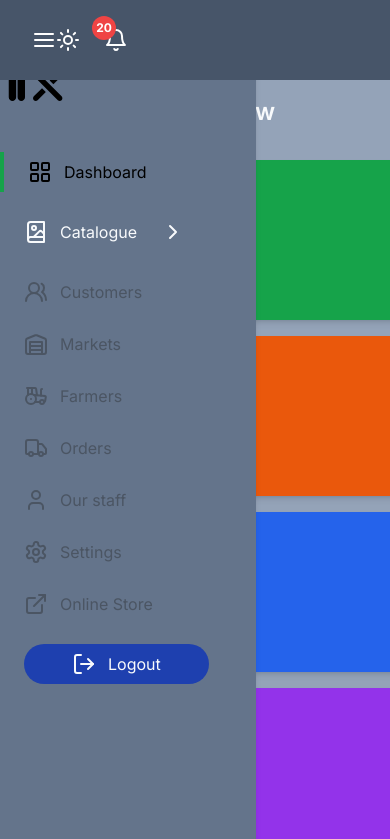
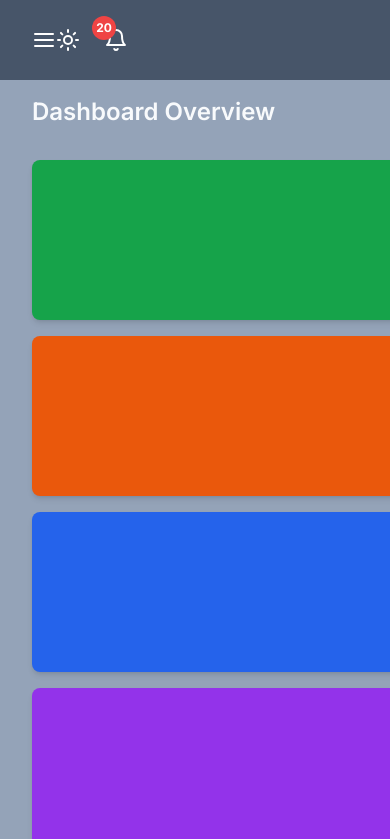
Before and after one commit to skazimhasani/Vendo-Square, a Next.js app: page /dashboard in a window 390 px wide. Shown: the top 839 px of the page. Built offline with nearby package versions, Linux system fonts and the light colour scheme.

Commit message:
Clickable Sidebar

```diff
--- a/app/(back-office)/layout.js
+++ b/app/(back-office)/layout.js
@@ -1,15 +1,17 @@
+"use client";
 import React from "react";
 import Sidebar from "@/components/backoffice/sidebar";
 import Navbar from "@/components/backoffice/navbar";
 export default function BackofficeLayout({ children }) {
+  const [showSidebar, setShowSidebar] = React.useState(false);
   return (
     <div className="flex">
       {/* Sidebar */}
-      <Sidebar />
+      <Sidebar showSidebar={showSidebar} />
 
       {/* Main body */}
       <div className="lg:ml-64 ml-0 flex-grow bg-slate-100 min-h-screen">
-        <Navbar />
+        <Navbar showSidebar={showSidebar} setShowSidebar={setShowSidebar} />
         {/* Body */}
         <main className="p-8 bg-slate-100 dark:bg-slate-400 text-slate-50 mt-16">
           {children}
--- a/components/backoffice/navbar.jsx
+++ b/components/backoffice/navbar.jsx
@@ -20,7 +20,7 @@ import {
 } from "@/components/ui/dropdown-menu";
 import ThemeSwitcherBtn from "@/components/themeproviderbtn";
 
-export default function Navbar() {
+export default function Navbar({ showSidebar, setShowSidebar }) {
   return (
     <div
       className="flex items-center justify-between bg-white dark:bg-slate-600
@@ -28,7 +28,10 @@ export default function Navbar() {
       py-8 fixed top-0 w-full z-50 pr-[20rem]"
     >
       {/* Icon */}
-      <button className="text-black dark:text-white">
+      <button
+        onClick={() => setShowSidebar(!showSidebar)}
+        className="text-black dark:text-white"
+      >
         <AlignJustify />
       </button>
       {/* 3 Icons */}
--- a/components/backoffice/sidebar.jsx
+++ b/components/backoffice/sidebar.jsx
@@ -28,7 +28,7 @@ import {
 } from "@/components/ui/collapsible";
 import { usePathname } from "next/navigation";
 
-export default function Sidebar() {
+export default function Sidebar({ showSidebar }) {
   const pathname = usePathname();
   const sidebarLinks = [
     {
@@ -97,8 +97,11 @@ export default function Sidebar() {
   const [openCatalogue, setOpenCatalogue] = useState(false);
   return (
     <div
-      className="w-64 space-y-6 dark:bg-slate-500 bg-white h-screen shadow-md text-black dark:text-slate-50
-   fixed left-0 top-0"
+      className={
+        showSidebar
+          ? "sm:block  w-64 space-y-6 dark:bg-slate-500 bg-white h-screen shadow-md text-black dark:text-slate-50 fixed left-0 top-0"
+          : "hidden sm:block  w-64 space-y-6 dark:bg-slate-500 bg-white h-screen shadow-md text-black dark:text-slate-50 fixed left-0 top-0"
+      }
     >
       <Link href="#" className="px-6 py-4">
         <Image src={logo} alt="logo" className="w-20 h-20" />
```
